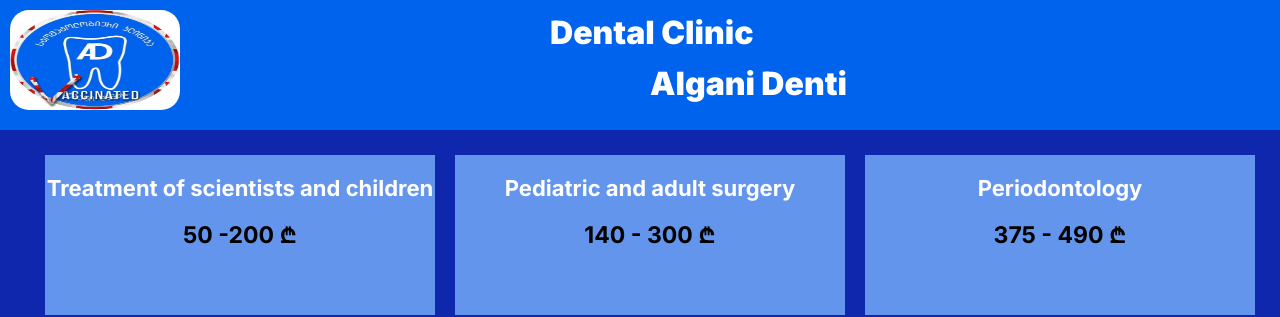
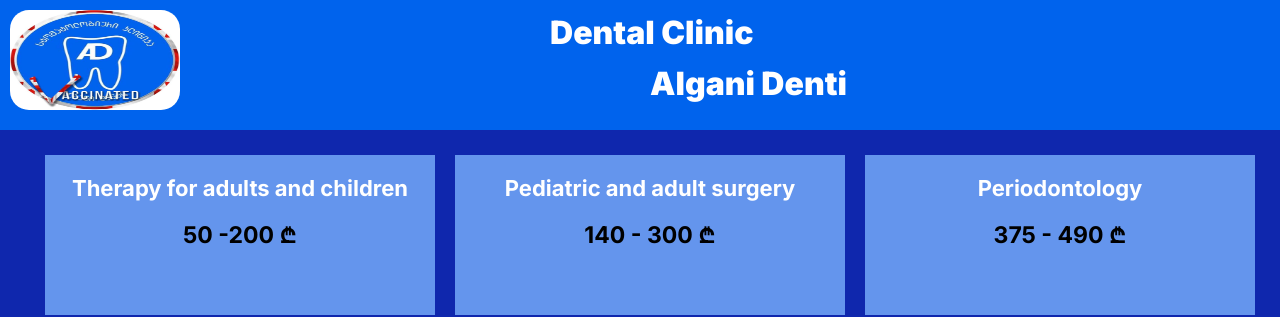
Before and after one commit to SabaMinadze/En, a Next.js app: page /servicesandprices in a window 1280 px wide. Shown: the top 317 px of the page. Built offline with nearby package versions, Linux system fonts and the light colour scheme.

Commit message:
Update page.tsx

```diff
--- a/app/servicesandprices/page.tsx
+++ b/app/servicesandprices/page.tsx
@@ -6,7 +6,7 @@
   return (
     <>
     <div className={styles.box}>
-    <Card name="Treatment of scientists and children" price="50 -200 ₾"/>
+    <Card name="Therapy for adults and children" price="50 -200 ₾"/>
     <Card name="Pediatric and adult surgery" price="140 - 300 ₾"/>
     <Card name="Periodontology" price="375 - 490 ₾"/>
     </div>
```
